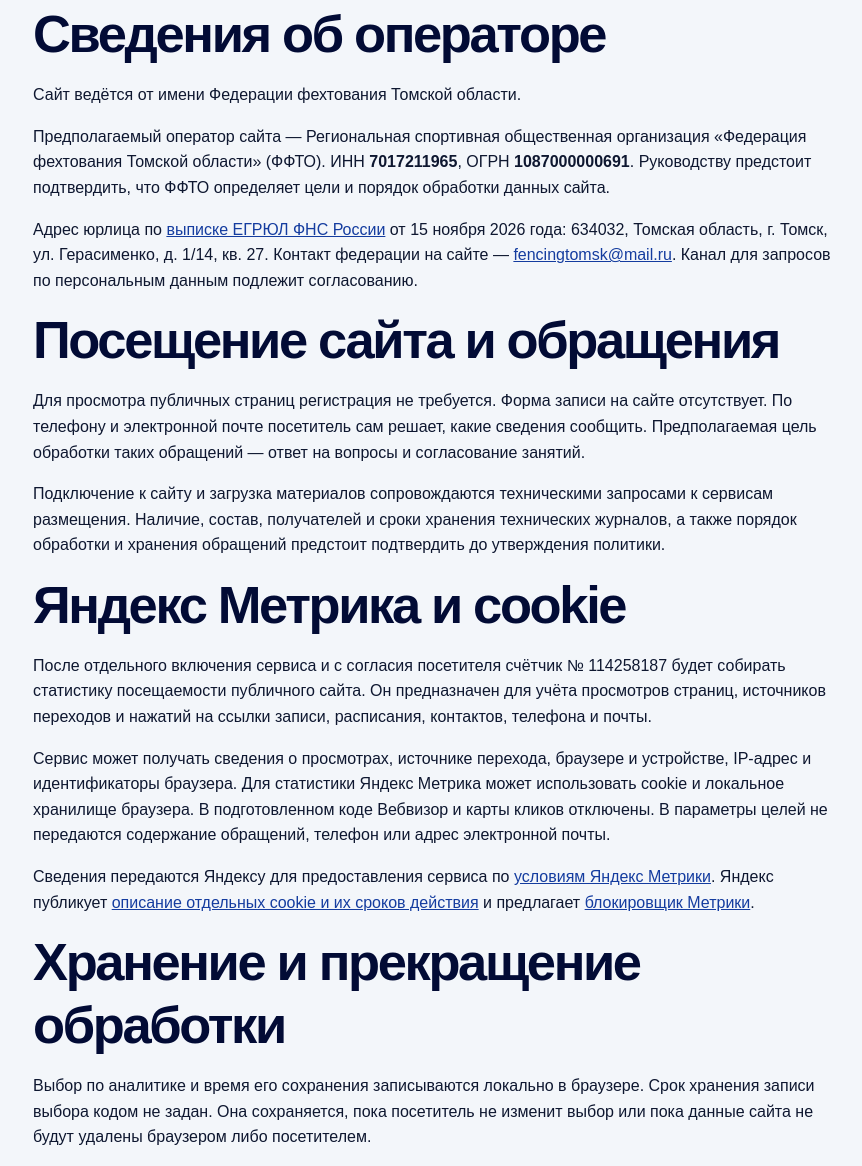
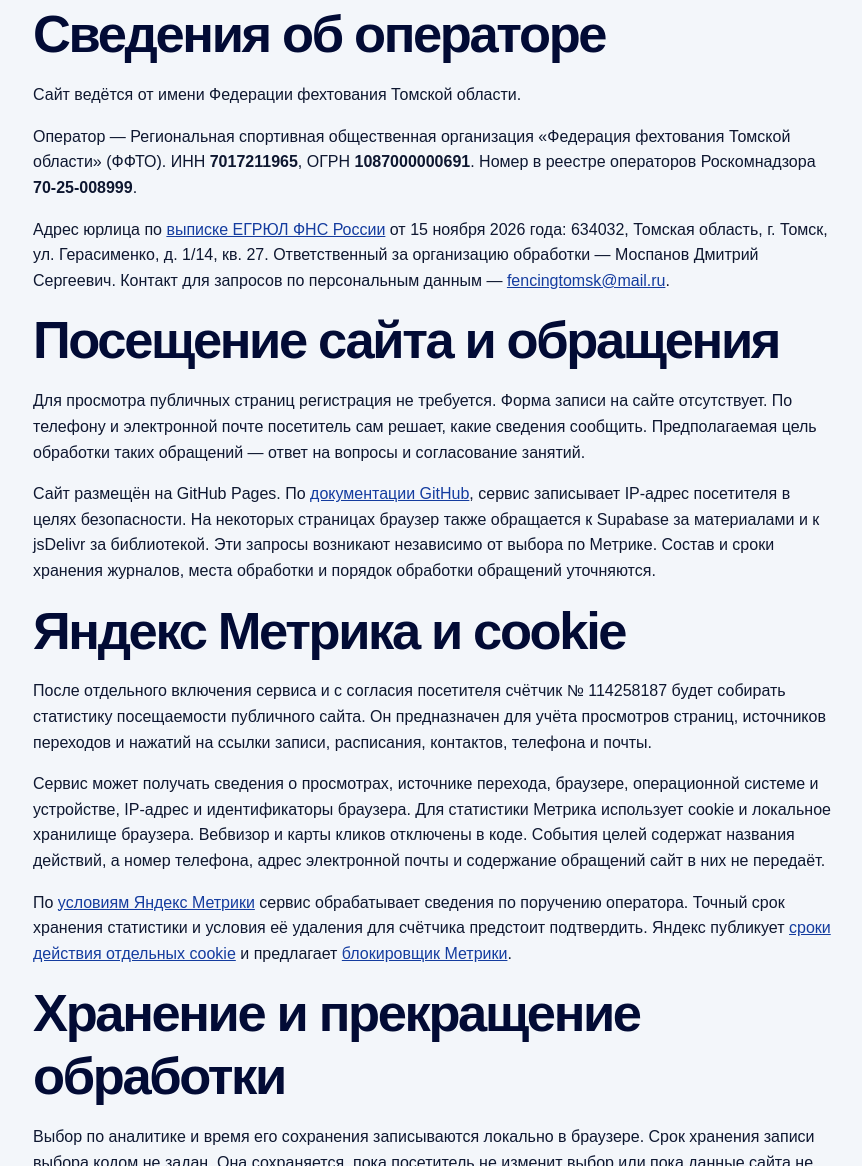
Before and after one commit to dmitriy9985/fencing-tomsk, a plain HTML site: page privacy/index.html in a window 1280 px wide. Shown: the part 277-1443 px from the top of the page, without its empty margins (207-1069 px from the left). Drawn offline with Linux system fonts and the light colour scheme.

Commit message:
Document Metrica consent and federation data processing review

```diff
--- a/privacy/index.html
+++ b/privacy/index.html
@@ -24,19 +24,19 @@
     <section aria-labelledby="privacy-operator">
       <h2 id="privacy-operator">Сведения об операторе</h2>
       <p>Сайт ведётся от имени Федерации фехтования Томской области.</p>
-      <p>Предполагаемый оператор сайта — Региональная спортивная общественная организация «Федерация фехтования Томской области» (ФФТО). ИНН <strong>7017211965</strong>, ОГРН <strong>1087000000691</strong>. Руководству предстоит подтвердить, что ФФТО определяет цели и порядок обработки данных сайта.</p>
-      <p>Адрес юрлица по <a href="https://egrul.nalog.ru/">выписке ЕГРЮЛ ФНС России</a> от 15 ноября 2026 года: 634032, Томская область, г. Томск, ул. Герасименко, д. 1/14, кв. 27. Контакт федерации на сайте — <a href="mailto:fencingtomsk@mail.ru">fencingtomsk@mail.ru</a>. Канал для запросов по персональным данным подлежит согласованию.</p>
+      <p>Оператор — Региональная спортивная общественная организация «Федерация фехтования Томской области» (ФФТО). ИНН <strong>7017211965</strong>, ОГРН <strong>1087000000691</strong>. Номер в реестре операторов Роскомнадзора <strong>70-25-008999</strong>.</p>
+      <p>Адрес юрлица по <a href="https://egrul.nalog.ru/">выписке ЕГРЮЛ ФНС России</a> от 15 ноября 2026 года: 634032, Томская область, г. Томск, ул. Герасименко, д. 1/14, кв. 27. Ответственный за организацию обработки — Моспанов Дмитрий Сергеевич. Контакт для запросов по персональным данным — <a href="mailto:fencingtomsk@mail.ru">fencingtomsk@mail.ru</a>.</p>
     </section>
     <section aria-labelledby="privacy-site">
       <h2 id="privacy-site">Посещение сайта и обращения</h2>
       <p>Для просмотра публичных страниц регистрация не требуется. Форма записи на сайте отсутствует. По телефону и электронной почте посетитель сам решает, какие сведения сообщить. Предполагаемая цель обработки таких обращений — ответ на вопросы и согласование занятий.</p>
-      <p>Подключение к сайту и загрузка материалов сопровождаются техническими запросами к сервисам размещения. Наличие, состав, получателей и сроки хранения технических журналов, а также порядок обработки и хранения обращений предстоит подтвердить до утверждения политики.</p>
+      <p>Сайт размещён на GitHub Pages. По <a href="https://docs.github.com/en/pages/getting-started-with-github-pages/what-is-github-pages#data-collection">документации GitHub</a>, сервис записывает IP-адрес посетителя в целях безопасности. На некоторых страницах браузер также обращается к Supabase за материалами и к jsDelivr за библиотекой. Эти запросы возникают независимо от выбора по Метрике. Состав и сроки хранения журналов, места обработки и порядок обработки обращений уточняются.</p>
     </section>
     <section aria-labelledby="privacy-analytics">
       <h2 id="privacy-analytics">Яндекс Метрика и cookie</h2>
       <p>После отдельного включения сервиса и с согласия посетителя счётчик № 114258187 будет собирать статистику посещаемости публичного сайта. Он предназначен для учёта просмотров страниц, источников переходов и нажатий на ссылки записи, расписания, контактов, телефона и почты.</p>
-      <p>Сервис может получать сведения о просмотрах, источнике перехода, браузере и устройстве, IP-адрес и идентификаторы браузера. Для статистики Яндекс Метрика может использовать cookie и локальное хранилище браузера. В подготовленном коде Вебвизор и карты кликов отключены. В параметры целей не передаются содержание обращений, телефон или адрес электронной почты.</p>
-      <p>Сведения передаются Яндексу для предоставления сервиса по <a href="https://yandex.ru/legal/metrica_termsofuse/ru/">условиям Яндекс Метрики</a>. Яндекс публикует <a href="https://yandex.ru/support/metrica/ru/general/cookie-usage.html">описание отдельных cookie и их сроков действия</a> и предлагает <a href="https://yandex.ru/support/metrica/ru/general/opt-out">блокировщик Метрики</a>.</p>
+      <p>Сервис может получать сведения о просмотрах, источнике перехода, браузере, операционной системе и устройстве, IP-адрес и идентификаторы браузера. Для статистики Метрика использует cookie и локальное хранилище браузера. Вебвизор и карты кликов отключены в коде. События целей содержат названия действий, а номер телефона, адрес электронной почты и содержание обращений сайт в них не передаёт.</p>
+      <p>По <a href="https://yandex.ru/legal/metrica_termsofuse/ru/">условиям Яндекс Метрики</a> сервис обрабатывает сведения по поручению оператора. Точный срок хранения статистики и условия её удаления для счётчика предстоит подтвердить. Яндекс публикует <a href="https://yandex.ru/support/metrica/ru/general/cookie-usage.html">сроки действия отдельных cookie</a> и предлагает <a href="https://yandex.ru/support/metrica/ru/general/opt-out">блокировщик Метрики</a>.</p>
     </section>
     <section aria-labelledby="privacy-retention">
       <h2 id="privacy-retention">Хранение и прекращение обработки</h2>
```
Also changed, not shown: privacy/analytics-consent/index.html (+3 -3 lines), 2 other files.
